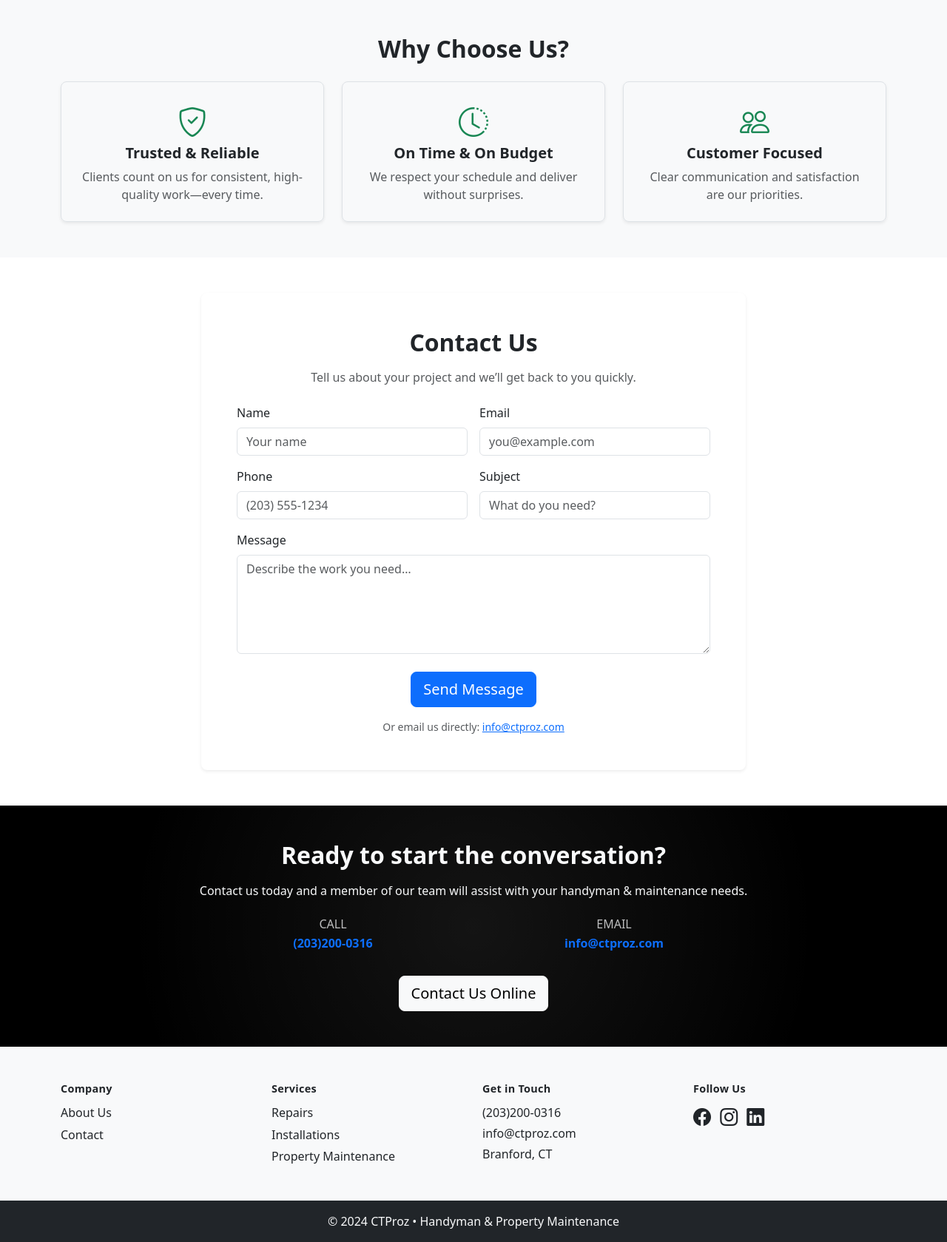
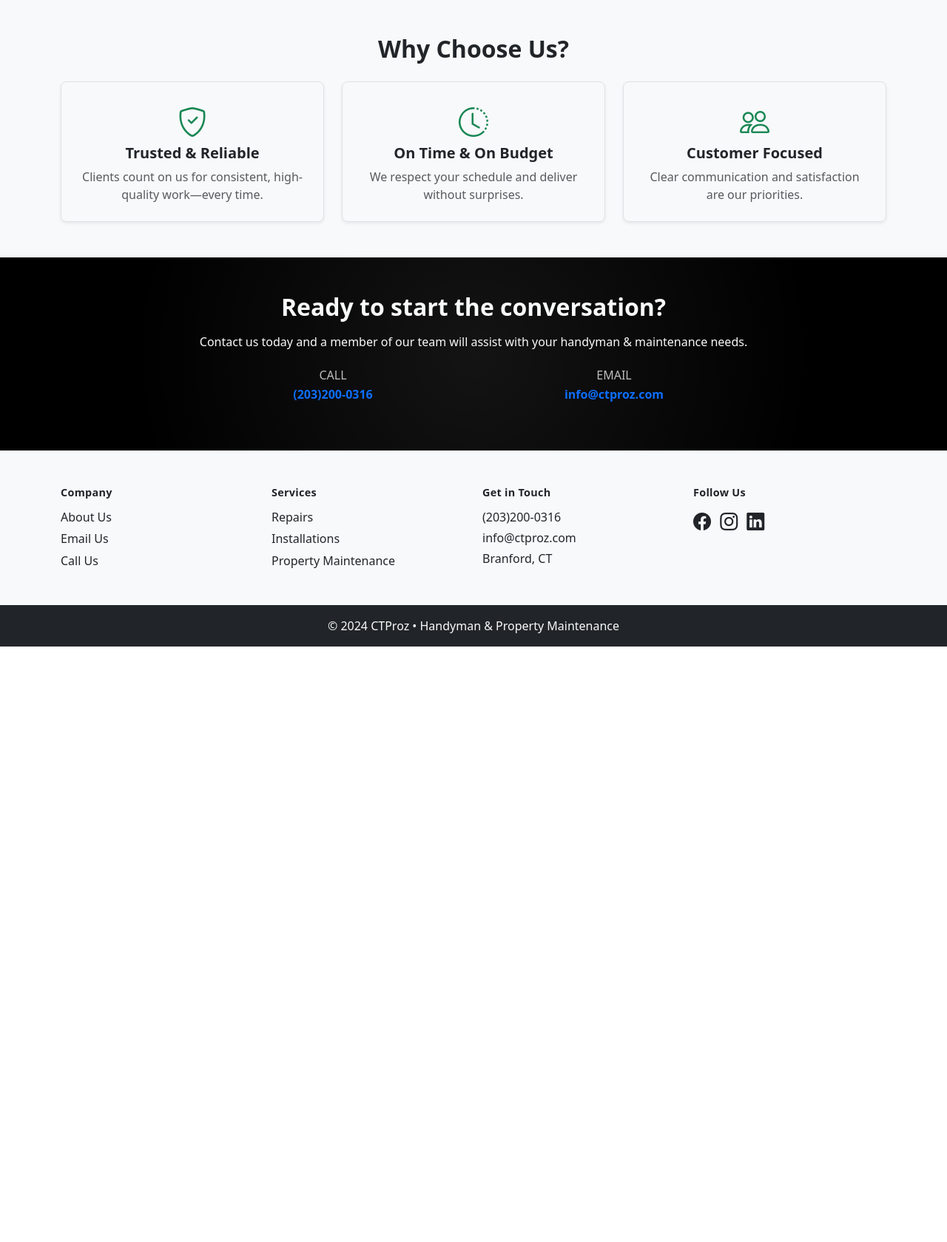
Before and after one commit to Orabi98/Ctproz, a Django app: page / in a window 1280 px wide. Shown: the part 1175-2854 px from the top of the page at 74% size. After the commit the page ends 2049 px from the top, so only its background shows below. Run offline with Django 5.2, Linux system fonts and the light colour scheme.

Commit message:
Remove contact form; keep call/email only

```diff
--- a/templates/index.html
+++ b/templates/index.html
@@ -67,56 +67,8 @@
   </div>
 </section>
 
-<!-- CONTACT US -->
-<section class="py-5 bg-body" id="contact-form">
-  <div class="container">
-    <div class="row justify-content-center">
-      <div class="col-lg-8">
-        <div class="p-4 p-md-5 bg-white rounded-3 shadow-sm">
-          <h2 class="fw-bold mb-3 text-center">Contact Us</h2>
-          <p class="text-muted text-center mb-4">Tell us about your project and we’ll get back to you quickly.</p>
-
-          <form method="post" action="{% url 'contact' %}">
-            {% csrf_token %}
-            <div class="row g-3">
-              <div class="col-md-6">
-                <label class="form-label">Name</label>
-                <input name="name" type="text" class="form-control" placeholder="Your name" required>
-              </div>
-              <div class="col-md-6">
-                <label class="form-label">Email</label>
-                <input name="email" type="email" class="form-control" placeholder="you@example.com" required>
-              </div>
-              <div class="col-md-6">
-                <label class="form-label">Phone</label>
-                <input name="phone" type="tel" class="form-control" placeholder="(203) 555-1234">
-              </div>
-              <div class="col-md-6">
-                <label class="form-label">Subject</label>
-                <input name="subject" type="text" class="form-control" placeholder="What do you need?">
-              </div>
-              <div class="col-12">
-                <label class="form-label">Message</label>
-                <textarea name="message" class="form-control" rows="5" placeholder="Describe the work you need…" required></textarea>
-              </div>
-            </div>
-
-            <div class="text-center mt-4">
-              <button type="submit" class="btn btn-primary btn-lg">Send Message</button>
-            </div>
-          </form>
-
-          <p class="small text-center text-muted mt-3 mb-0">
-            Or email us directly: <a href="mailto:info@ctproz.com">info@ctproz.com</a>
-          </p>
-        </div>
-      </div>
-    </div>
-  </div>
-</section>
-
 <!-- CTA STRIP -->
-<section class="contact-cta text-light text-center py-5">
+<section class="contact-cta text-light text-center py-5" id="contact">
   <div class="container">
     <h2 class="fw-bold mb-3">Ready to start the conversation?</h2>
     <p class="mb-4">Contact us today and a member of our team will assist with your handyman &amp; maintenance needs.</p>
@@ -131,8 +83,6 @@
         <a href="mailto:info@ctproz.com" class="cta-link">info@ctproz.com</a>
       </div>
     </div>
-
-    <a href="#contact-form" class="btn btn-light btn-lg mt-3">Contact Us Online</a>
   </div>
 </section>
 
@@ -144,7 +94,8 @@
         <h6 class="fw-bold">Company</h6>
         <ul class="list-unstyled mb-0">
           <li><a href="#about" class="link-dark text-decoration-none">About Us</a></li>
-          <li><a href="#contact-form" class="link-dark text-decoration-none">Contact</a></li>
+          <li><a href="mailto:info@ctproz.com" class="link-dark text-decoration-none">Email Us</a></li>
+          <li><a href="tel:+12032000316" class="link-dark text-decoration-none">Call Us</a></li>
         </ul>
       </div>
       <div class="col-sm-6 col-lg-3">
@@ -157,7 +108,7 @@
       </div>
       <div class="col-sm-6 col-lg-3">
         <h6 class="fw-bold">Get in Touch</h6>
-        <p class="mb-1"><a href="tel:+19498750940" class="link-dark text-decoration-none">(203)200-0316</a></p>
+        <p class="mb-1"><a href="tel:+12032000316" class="link-dark text-decoration-none">(203)200-0316</a></p>
         <p class="mb-1"><a href="mailto:info@ctproz.com" class="link-dark text-decoration-none">info@ctproz.com</a></p>
         <p class="mb-0">Branford, CT</p>
       </div>
```
